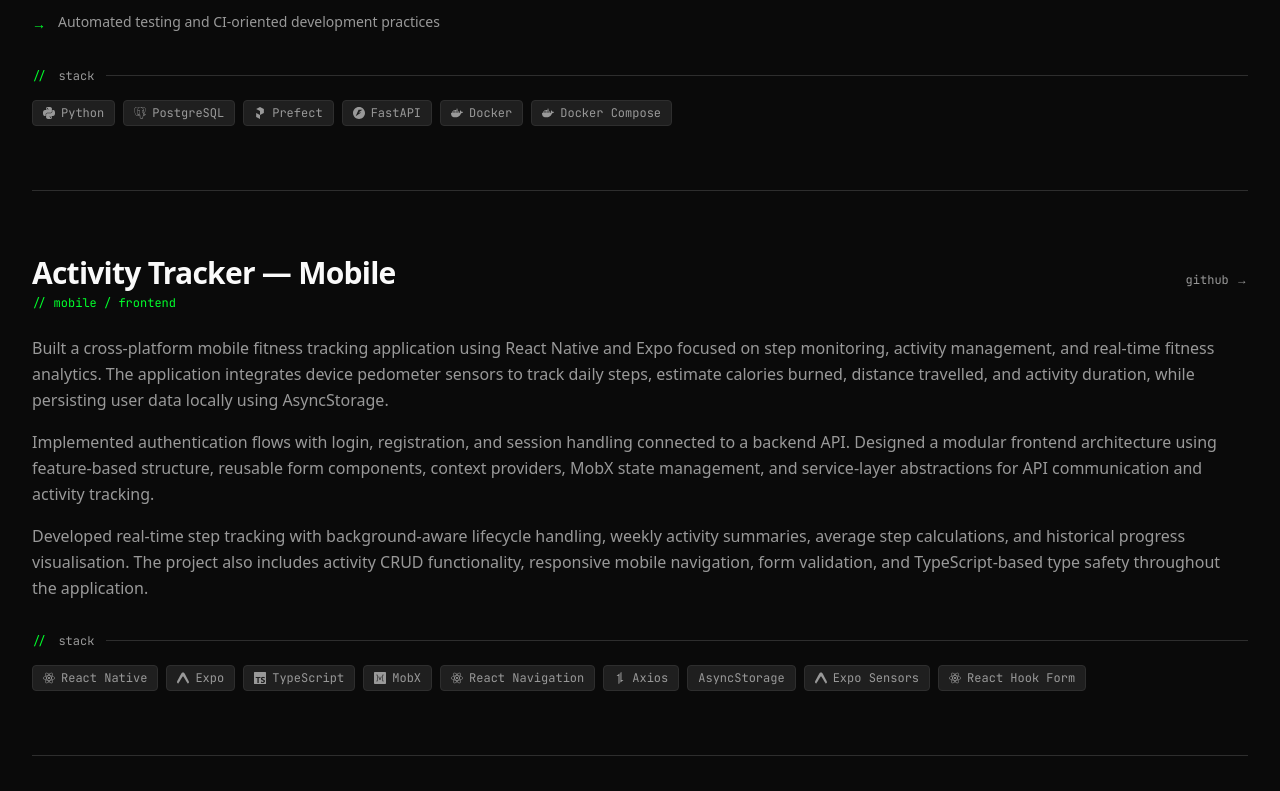
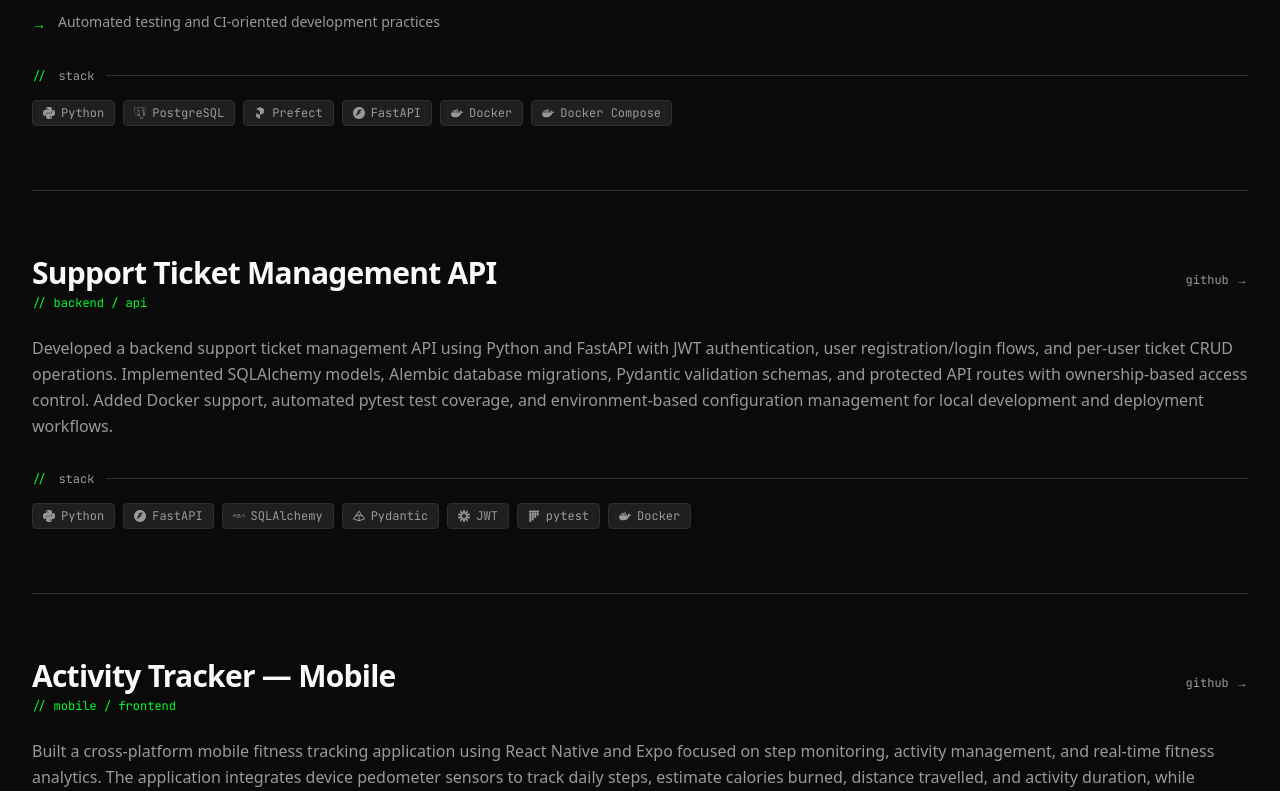
Before and after one commit to skeptre/skeps, a Next.js app: page /projects in a window 1280 px wide. Shown: the part 1095-1886 px from the top of the page. Built offline with nearby package versions, Linux system fonts and the light colour scheme; no server answers.

Commit message:
feat: add Support Ticket Management API project and update TECH_ICON_MAP with new technologies

```diff
--- a/src/data/projects.ts
+++ b/src/data/projects.ts
@@ -38,6 +38,23 @@ export const PROJECTS: Project[] = [
       "Docker Compose",
     ],
     github: "https://github.com/skeptre/retail-ops-platform",
+  },
+  {
+    title: "Support Ticket Management API",
+    type: "backend / api",
+    paragraphs: [
+      "Developed a backend support ticket management API using Python and FastAPI with JWT authentication, user registration/login flows, and per-user ticket CRUD operations. Implemented SQLAlchemy models, Alembic database migrations, Pydantic validation schemas, and protected API routes with ownership-based access control. Added Docker support, automated pytest test coverage, and environment-based configuration management for local development and deployment workflows.",
+    ],
+    stack: [
+      "Python",
+      "FastAPI",
+      "SQLAlchemy",
+      "Pydantic",
+      "JWT",
+      "pytest",
+      "Docker",
+    ],
+    github: "https://github.com/skeptre/ticket-api",
   },
   {
     title: "Activity Tracker — Mobile",
--- a/src/lib/tech-icons.ts
+++ b/src/lib/tech-icons.ts
@@ -6,7 +6,11 @@ import {
   SiExpress,
   SiFastapi,
   SiGooglegemini,
+  SiJsonwebtokens,
   SiJupyter,
+  SiPydantic,
+  SiPytest,
+  SiSqlalchemy,
   SiMobx,
   SiMocha,
   SiNodedotjs,
@@ -28,6 +32,10 @@ export const TECH_ICON_MAP: Record<string, IconType> = {
   "FastAPI": SiFastapi,
   "Docker": SiDocker,
   "Docker Compose": SiDocker,
+  "SQLAlchemy": SiSqlalchemy,
+  "Pydantic": SiPydantic,
+  "pytest": SiPytest,
+  "JWT": SiJsonwebtokens,
   "Pandas": SiPandas,
   "OpenAI API": SiOpenai,
   "Gemini API": SiGooglegemini,
```
